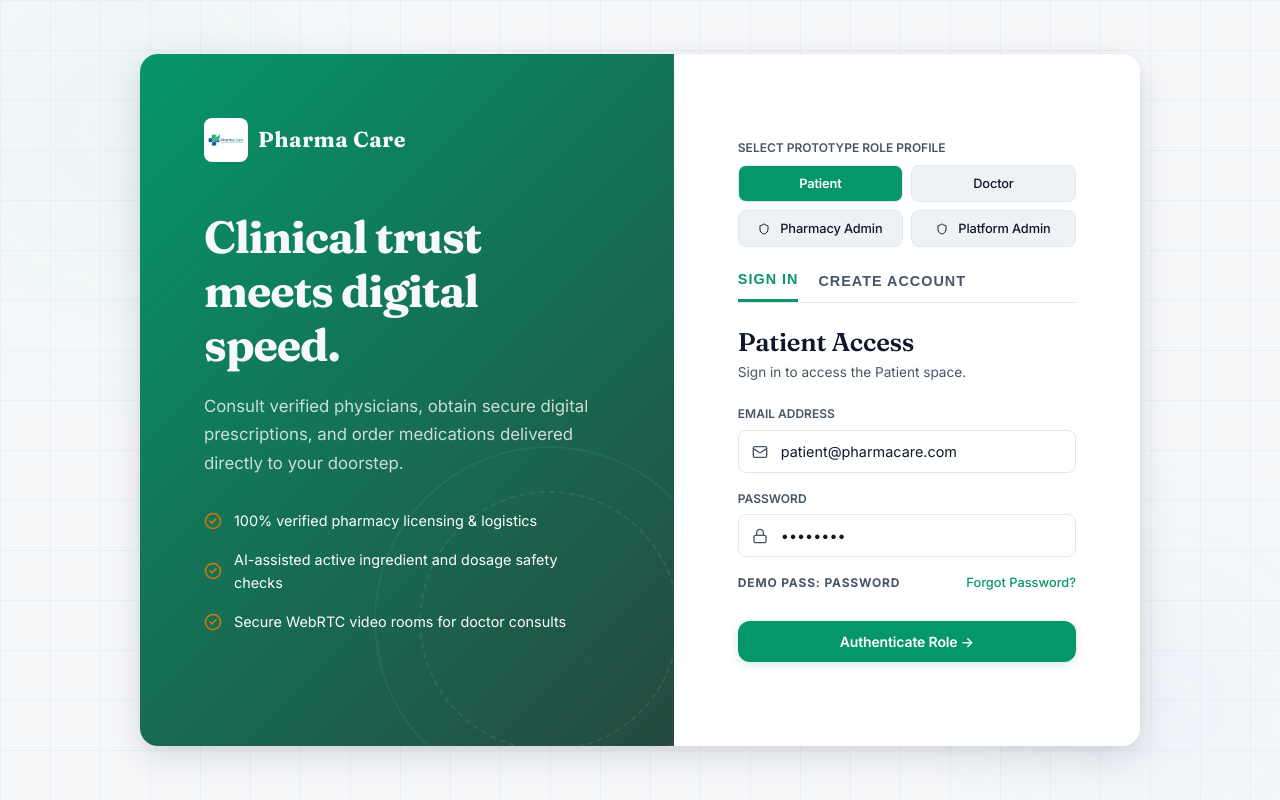
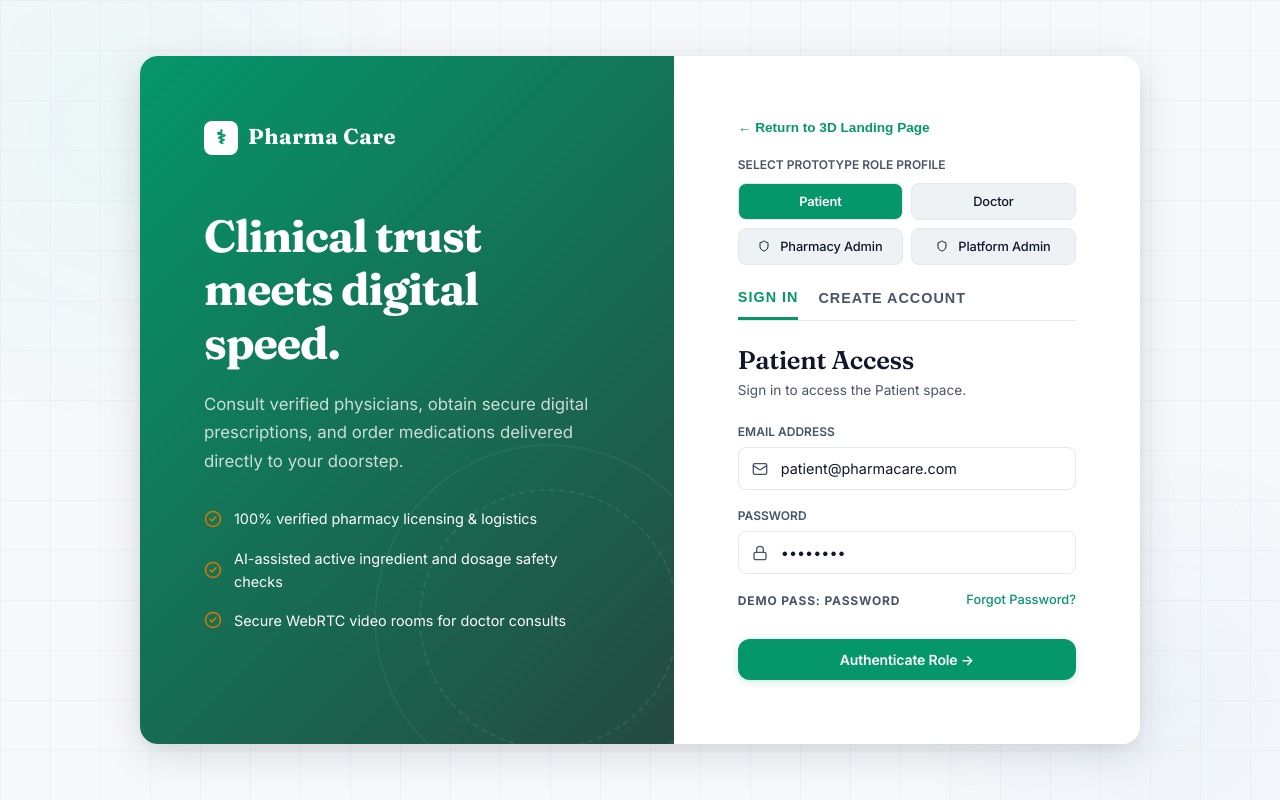
Before and after one commit to CodewithRushi-111/Pharma-Care-, a React (Vite) app in the folder frontend/: page /consultation in a window 1280 px wide. Built offline with nearby package versions, Linux system fonts and the light colour scheme.

Commit message:
feat(auth): improve patient and doctor login experience

```diff
--- a/frontend/src/views/Login.jsx
+++ b/frontend/src/views/Login.jsx
@@ -2,7 +2,7 @@ import React, { useState } from 'react';
 import { useNavigate } from 'react-router-dom';
 import { Lock, Mail, CheckCircle2, Shield } from 'lucide-react';
 
-export default function Login({ setLoggedIn, setUserRole, setUserName }) {
+export default function Login({ setLoggedIn, setUserRole, setUserName, onReturnToLanding }) {
   const navigate = useNavigate();
   const [activeTab, setActiveTab] = useState('login'); // 'login', 'signup'
   const [email, setEmail] = useState('patient@pharmacare.com');
@@ -40,16 +40,29 @@ export default function Login({ setLoggedIn, setUserRole, setUserName }) {
   };
 
   return (
-    <div style={{
+    <div
+      className="login-container-card"
+      style={{
         display: 'flex',
         minHeight: 'calc(100vh - 120px)',
         backgroundColor: 'var(--color-surface)',
         borderRadius: 'var(--radius-lg)',
         overflow: 'hidden',
         boxShadow: 'var(--shadow-lg)'
-    }}>
+      }}
+    >
+      <style>{`
+        @media (max-width: 900px) {
+          .login-container-card { flex-direction: column !important; min-height: auto !important; }
+          .login-illustration-panel { display: none !important; }
+          .login-form-panel { padding: 32px 20px !important; }
+        }
+      `}</style>
+
       {/* Left Column: Branding Illustration Panel */}
-      <div style={{
+      <div
+        className="login-illustration-panel"
+        style={{
           flex: 1.2,
           background: 'linear-gradient(135deg, var(--color-primary) 0%, #254a40 100%)',
           color: 'white',
@@ -59,20 +72,17 @@ export default function Login({ setLoggedIn, setUserRole, setUserName }) {
           justifyContent: 'space-between',
           position: 'relative',
           overflow: 'hidden'
-      }}>
+        }}
+      >
         {/* Logo mark */}
         <div style={{ display: 'flex', alignItems: 'center', gap: '10px', zIndex: 2 }}>
-          <img
-            src="/logo.png"
-            alt="Pharma Care Logo"
-            style={{ width: '44px', height: '44px', objectFit: 'contain', borderRadius: '8px' }}
-          />
-          <span style={{ fontFamily: 'var(--font-display)', fontSize: '1.35rem', fontWeight: '700', letterSpacing: '0.5px', color: 'var(--color-bg)' }}>Pharma Care</span>
+          <div style={{ width: '34px', height: '34px', borderRadius: '8px', background: 'white', color: 'var(--color-primary)', display: 'flex', alignItems: 'center', justifyContent: 'center', fontWeight: '800', fontSize: '1.2rem' }}>⚕</div>
+          <span style={{ fontFamily: 'var(--font-display)', fontSize: '1.35rem', fontWeight: '700', letterSpacing: '0.5px', color: '#ffffff' }}>Pharma Care</span>
         </div>
 
         {/* Branding Message */}
-        <div style={{ zIndex: 2, maxWidth: '480px', margin: '48px 0' }}>
-          <h1 style={{ color: 'var(--color-bg)', fontFamily: 'var(--font-display)', fontSize: '2.8rem', lineHeight: '1.2', marginBottom: '20px' }}>
+        <div style={{ zIndex: 2, maxWidth: '480px', margin: '48px 0', textAlign: 'left' }}>
+          <h1 style={{ color: '#ffffff', fontFamily: 'var(--font-display)', fontSize: '2.8rem', lineHeight: '1.2', marginBottom: '20px' }}>
             Clinical trust meets digital speed.
           </h1>
           <p style={{ color: 'rgba(250, 249, 246, 0.8)', fontSize: '1.05rem', marginBottom: '32px' }}>
@@ -118,15 +128,38 @@ export default function Login({ setLoggedIn, setUserRole, setUserName }) {
       </div>
 
       {/* Right Column: Authentication form */}
-      <div style={{
+      <div
+        className="login-form-panel"
+        style={{
           flex: 1,
           padding: '64px',
           display: 'flex',
           flexDirection: 'column',
           justifyContent: 'center',
           backgroundColor: 'var(--color-surface)'
-      }}>
+        }}
+      >
         <div style={{ maxWidth: '400px', width: '100%', margin: '0 auto' }}>
+
+          <button
+            type="button"
+            onClick={() => { if (onReturnToLanding) onReturnToLanding(); else navigate('/'); }}
+            style={{
+              background: 'none',
+              border: 'none',
+              color: 'var(--color-primary)',
+              fontSize: '0.85rem',
+              fontWeight: '600',
+              cursor: 'pointer',
+              display: 'flex',
+              alignItems: 'center',
+              gap: '6px',
+              marginBottom: '20px',
+              padding: 0
+            }}
+          >
+            ← Return to 3D Landing Page
+          </button>
 
           {/* Role selector selector cards */}
           <div style={{ marginBottom: '24px' }}>
```
Lines whose indentation alone changed are shown as unchanged.
